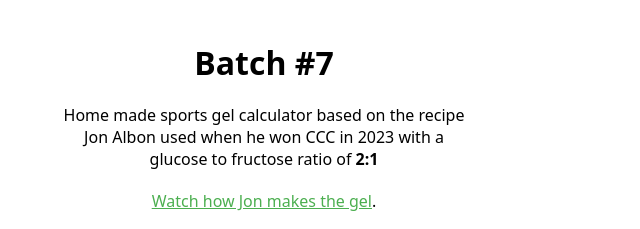
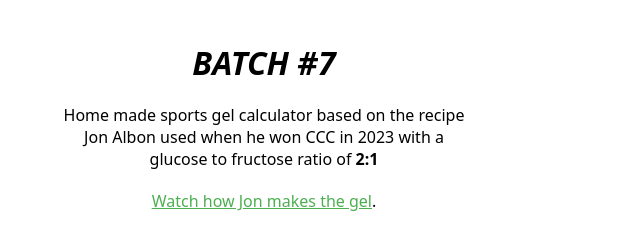
Before and after one commit to hanserino/gel, a plain HTML site: page index.html in a window 1280 px wide. Shown: the top 229 px of the page, 376-1016 px from the left. Drawn offline with Linux system fonts and the light colour scheme.

Commit message:
Update PWA: 2025-10-02 08:57:37

```diff
--- a/index.html
+++ b/index.html
@@ -64,6 +64,10 @@
             a {
                 color: #4CAF50;
             }
+        }
+        h1 {
+            text-transform: uppercase;
+            font-style: italic;
         }
         h1, h2 {
             text-align: center; /* Center align headings */
```
